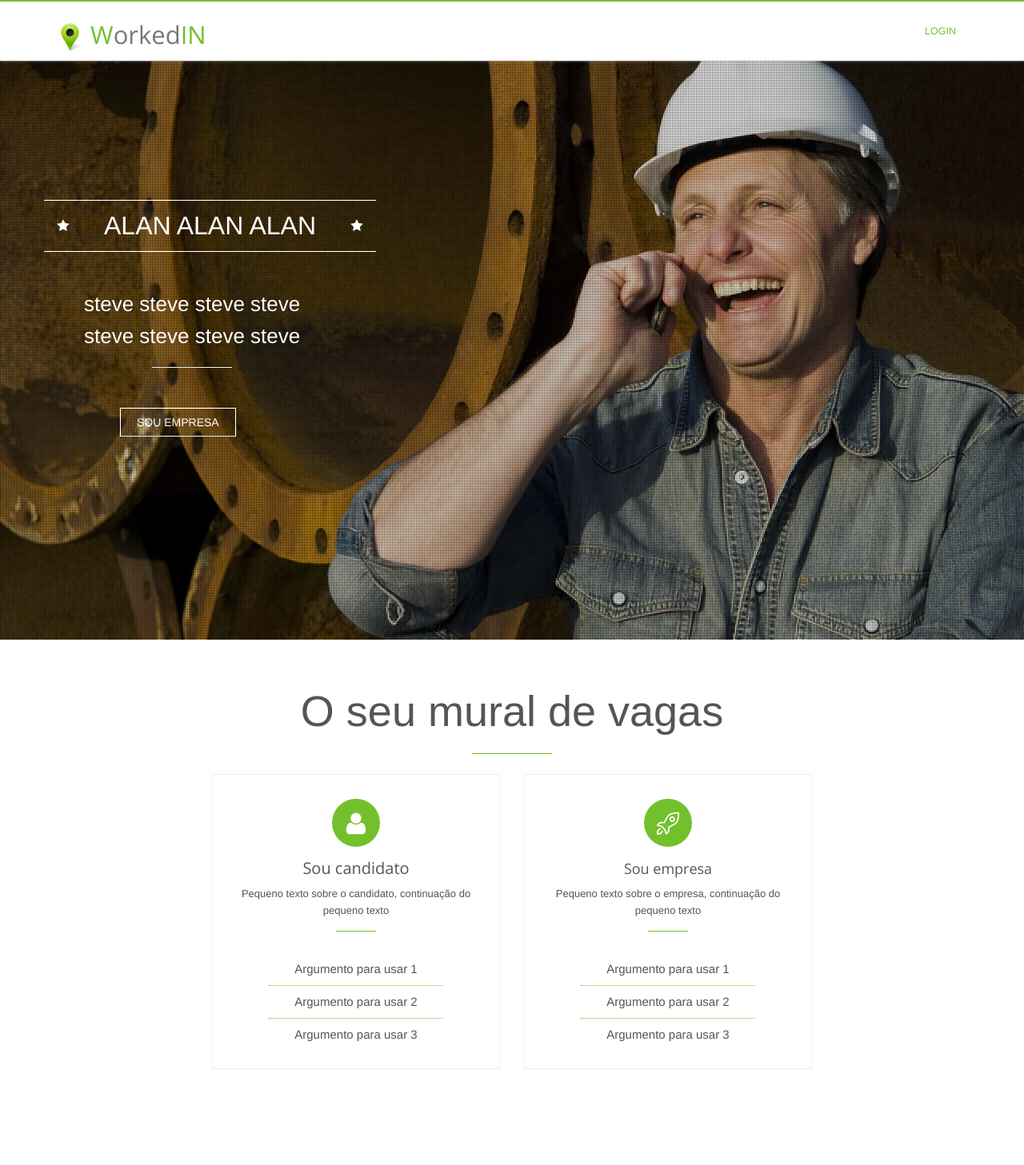
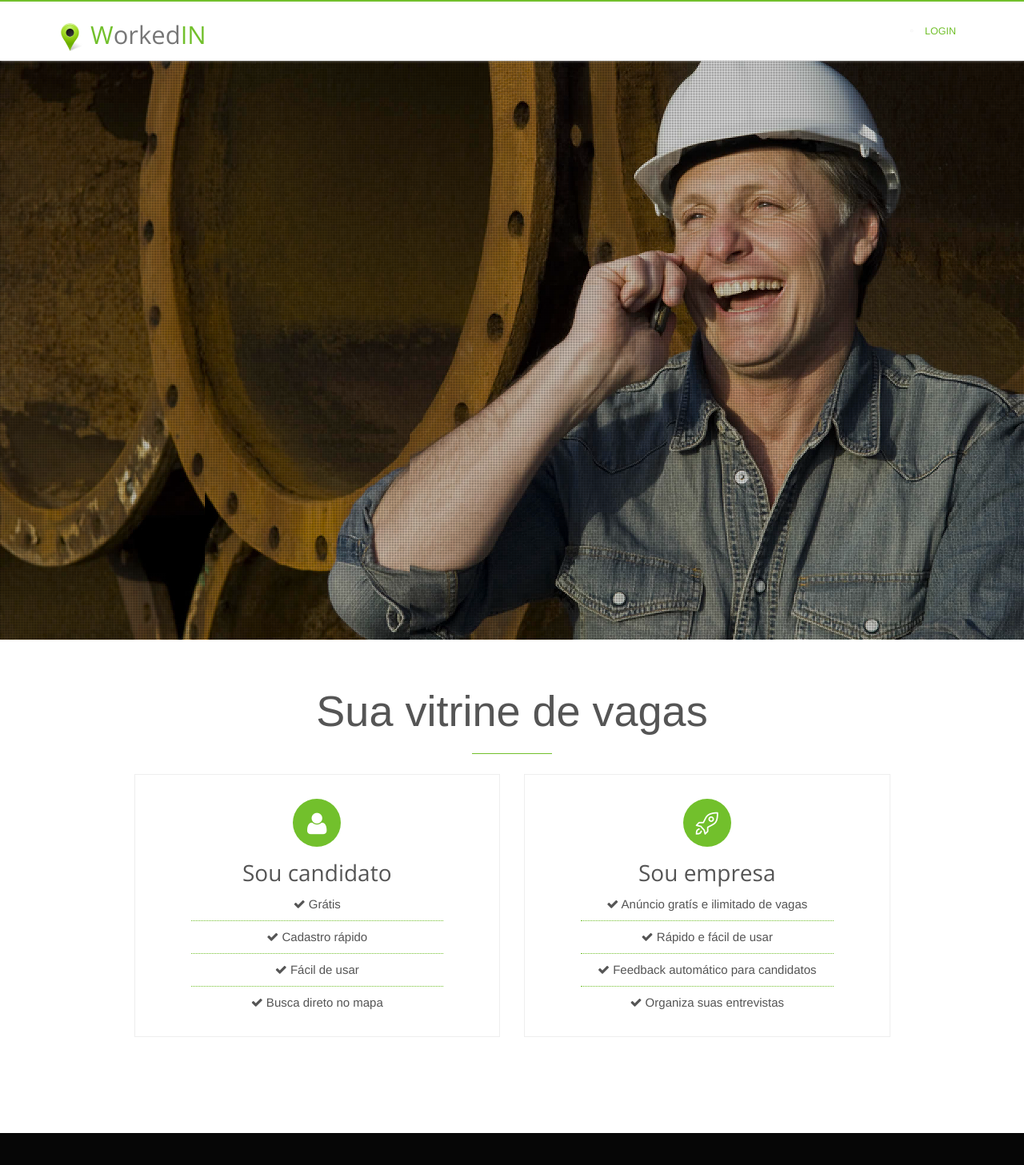
Before and after one commit to vitoratair/workedin, a CodeIgniter app: page /index.php/home/index in a window 1280 px wide. Shown: the whole page at 80% size. After the commit the page ends 1417 px from the top, so only its background shows below. Run offline with CodeIgniter, Linux system fonts and the light colour scheme; data that the repository does not hold is empty.

Commit message:
novas versão de banco e ajustes no design

```diff
--- a/application/controllers/employee.php
+++ b/application/controllers/employee.php
@@ -224,6 +224,7 @@ class Employee extends CI_Controller {
 		else
 			$data['employeeData'][0]->employeeNeedsDescriptions = 'Não';
 
+		$data['notificationNotRead'] = $this->employee_model->getNotifyNotRead($this->session->userdata('id'));
 		$data['civilStatus'] = $this->employee_model->getCivilStatus();
 		$data['license'] = $this->employee_model->getLicense();
 		$data['states'] = $this->employee_model->getStates();
--- a/application/views/core/content.php
+++ b/application/views/core/content.php
@@ -66,11 +66,39 @@
             <div class="fullscreenbanner">
                 <ul>
 
+                     <li data-transition="curtain-1" data-slotamount="5" data-masterspeed="700">
+                        <img src="<?php echo base_url();?>assets/home/img/sliders/revolution/fundo_oficial_01.jpg" alt="slidebg1" data-bgfit="cover" data-bgposition="center center" data-bgrepeat="no-repeat">
+                        <div class="tp-caption rs-caption-1"
+                            data-x="left"
+                            data-hoffset="0"
+                            data-y="100"
+                            data-speed="800"
+                            data-start="2000"
+                            data-easing="Back.easeInOut"
+                            data-endspeed="300">
+                            Quero encontrar a pessoa<br>
+                            certa para o meu negócio
+                        </div>
+
+                        <div class="tp-caption rs-caption-3 sft"
+                            data-x="left"
+                            data-hoffset="90"
+                            data-y="360"
+                            data-speed="800"
+                            data-start="3500"
+                            data-easing="Power4.easeOut"
+                            data-endspeed="300"
+                            data-endeasing="Power1.easeIn"
+                            data-captionhidden="off"
+                            style="z-index: 6">
+                            <span class="page-scroll"><a href="<?php echo base_url();?>index.php/home/company" class="btn-u btn-brd btn-brd-hover btn-u-light">
+                                Sou Empresa</a>
+                            </span>
+                        </div>
+                    </li>
+
                     <li data-transition="curtain-1" data-slotamount="5" data-masterspeed="700">
-                        <!-- MAIN IMAGE -->
-                        <img src="<?php echo base_url();?>assets/home/img/sliders/revolution/fundo_oficial_01.jpg" alt="slidebg1" data-bgfit="cover" data-bgposition="center center" data-bgrepeat="no-repeat">
-
-                        <!-- LAYERS -->
+                        <img src="<?php echo base_url();?>assets/home/img/sliders/revolution/fundo_oficial_3.jpg" alt="slidebg1" data-bgfit="cover" data-bgposition="center center" data-bgrepeat="no-repeat">
                         <div class="tp-caption rs-caption-1 sft start"
                             data-x="left"
                             data-hoffset="0"
@@ -79,27 +107,11 @@
                             data-start="2000"
                             data-easing="Back.easeInOut"
                             data-endspeed="300">
-                            ALAN ALAN ALAN
+                            Estou em busca<br>
+                            de um bom emprego
                         </div>
 
-                        <!-- LAYER -->
-                        <div class="tp-caption rs-caption-2 sft"
-                            data-x="left"
-                            data-hoffset="0"
-                            data-y="200"
-                            data-speed="1000"
-                            data-start="3000"
-                            data-easing="Power4.easeOut"
-                            data-endspeed="300"
-                            data-endeasing="Power1.easeIn"
-                            data-captionhidden="off"
-                            style="z-index: 6">
-                            steve steve steve steve<br>
-                            steve steve steve steve
 
-                        </div>
-
-                        <!-- LAYER -->
                         <div class="tp-caption rs-caption-3 sft"
                             data-x="left"
                             data-hoffset="90"
@@ -127,37 +139,37 @@
 
     <section id="services">
         <div class="container content-lg">
-            <h1 class="section-title">O seu mural de vagas</h1>
+            <h1 class="section-title">Sua vitrine de vagas</h1>
 
             <div class="row service-box-v1">
                 <a href="<?php echo base_url();?>index.php/employee/home">
-                    <div class="col-md-4 col-md-offset-2 col-sm-6">
+                    <div class="col-md-5 col-md-offset-1 col-sm-6">
                         <div class="servive-block servive-block-default">
                             <i class="icon-custom icon-lg icon-bg-u rounded-x fa fa-user"></i>
-                            <h2 class="heading-md">Sou candidato</h2>
-                            <p>
-                                Pequeno texto sobre o candidato, continuação do pequeno texto
-                            </p>
+                            <h1 class="heading-md">
+                                Sou candidato
+                            </h1>
+
                             <ul class="list-unstyled">
-                                <li>Argumento para usar 1 </li>
-                                <li>Argumento para usar 2 </li>
-                                <li>Argumento para usar 3 </li>
+                                <li><i class="fa fa-check"></i> Grátis</li>
+                                <li><i class="fa fa-check"></i> Cadastro rápido</li>
+                                <li><i class="fa fa-check"></i> Fácil de usar</li>
+                                <li><i class="fa fa-check"></i> Busca direto no mapa</li>
                             </ul>
                         </div>
                     </div>
                 </a>
                 <a href="<?php echo base_url();?>index.php/home/company">
-                    <div class="col-md-4 col-sm-12">
+                    <div class="col-md-5 col-sm-12">
                         <div class="servive-block servive-block-default">
                             <i class="icon-custom icon-lg icon-bg-u rounded-x icon-line icon-rocket"></i>
-                            <h2 class="heading-sm">Sou empresa</h2>
-                            <p>
-                                Pequeno texto sobre o empresa, continuação do pequeno texto
-                            </p>
+                            <h1 class="heading-sm">Sou empresa</h1>
+
                             <ul class="list-unstyled">
-                                <li>Argumento para usar 1 </li>
-                                <li>Argumento para usar 2 </li>
-                                <li>Argumento para usar 3 </li>
+                                <li><i class="fa fa-check"></i> Anúncio gratís e ilimitado de vagas</li>
+                                <li><i class="fa fa-check"></i> Rápido e fácil de usar</li>
+                                <li><i class="fa fa-check"></i> Feedback automático para candidatos</li>
+                                <li><i class="fa fa-check"></i> Organiza suas entrevistas</li>
                             </ul>
                         </div>
                     </div>
--- a/application/views/template/menu_user.php
+++ b/application/views/template/menu_user.php
@@ -11,7 +11,7 @@
     <nav class="navbar navbar-default navbar-fixed-top" role="navigation">
         <div class="container">
             <div class="navbar-header page-scroll">
-                <a class="navbar-brand" href="<?php echo base_url();?>index.php/company/home/">
+                <a class="navbar-brand" href="<?php echo base_url();?>">
                     <img width="35px" src="<?php echo base_url();?>assets/images/marcador_verde.png" alt="Logo">
                     <span>W</span><font color="#777">orked</font><span>IN</span>
                 </a>
```
Also changed, not shown: application/controllers/company.php (+7 -6 lines), assets/home/img/sliders/revolution/fundo_oficial_3.jpg (added).
